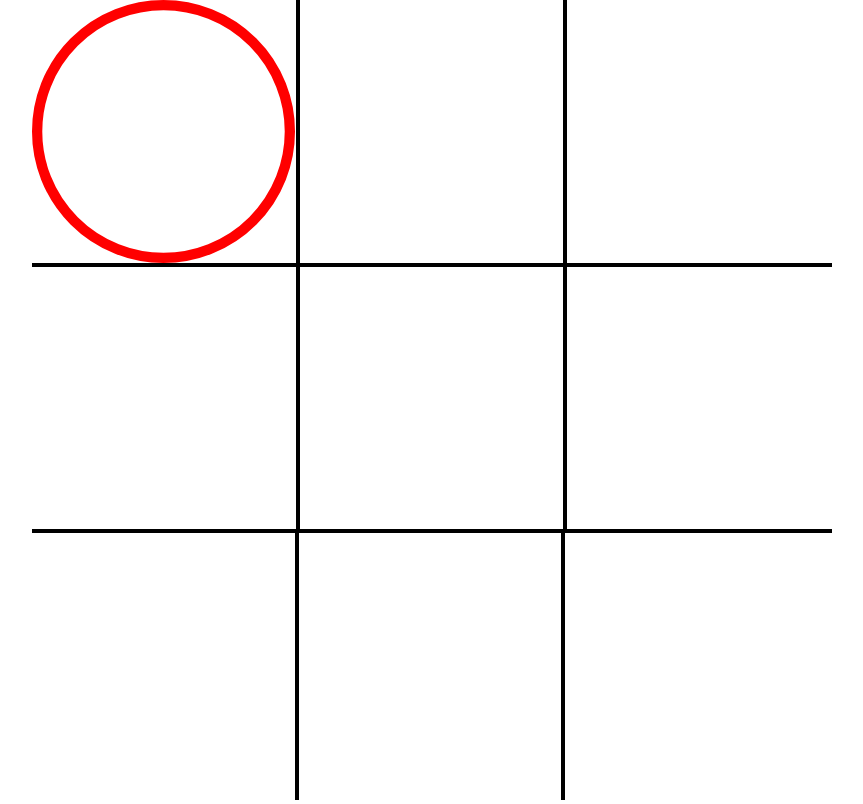
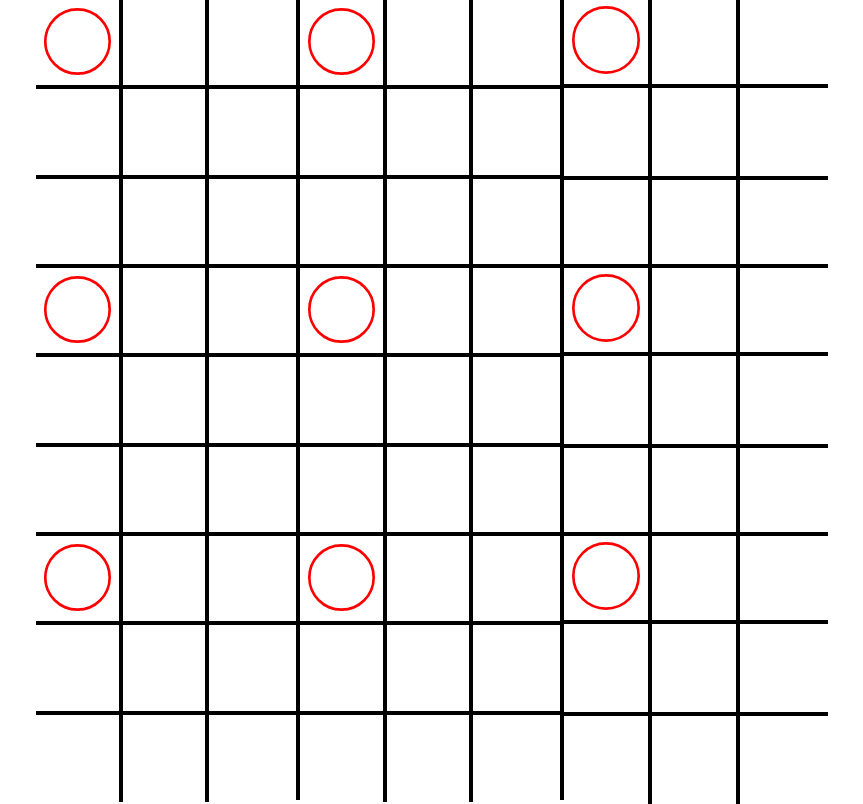
Before and after one commit to Fergus-Lai/ultimate-tic-tac-toe-frontend, a React (Vite) app: page /Board in a window 1280 px wide. Shown: the whole page, without its empty margins (208-1071 px from the left). Built offline with nearby package versions, Linux system fonts and the light colour scheme.

Commit message:
Board and React Router

```diff
--- a/package.json
+++ b/package.json
@@ -14,6 +14,7 @@
         "path": "^0.12.7",
         "react": "^19.0.0",
         "react-dom": "^19.0.0",
+        "react-router": "^7.2.0",
         "tailwindcss": "^4.0.8",
         "vite-tsconfig-paths": "^5.1.4"
     },
--- a/src/App.tsx
+++ /dev/null
@@ -1,10 +0,0 @@
-import { Board } from "./board/board";
-function App() {
-    return (
-        <>
-            <Board></Board>
-        </>
-    );
-}
-
-export default App;
--- /dev/null
+++ b/src/GameBoard.tsx
@@ -0,0 +1,17 @@
+import { Board } from "./board/Board";
+
+export const GameBoard: React.FC = () => {
+    return (
+        <div className="flex h-screen max-h-screen justify-center">
+            <div className="flex h-full w-fit flex-col items-center justify-center divide-y-4 divide-black dark:divide-neutral-400">
+                {[...Array(3)].map(() => (
+                    <div className="flex min-h-0 w-fit grow flex-row items-center justify-center divide-x-4 divide-black dark:divide-neutral-400">
+                        {[...Array(3)].map(() => (
+                            <Board />
+                        ))}
+                    </div>
+                ))}
+            </div>
+        </div>
+    );
+};
--- /dev/null
+++ b/src/Home.tsx
@@ -0,0 +1,16 @@
+import { NavLink } from "react-router";
+
+function Home() {
+    return (
+        <div className="flex h-screen w-screen items-center justify-center gap-6">
+            <NavLink to="/Board" className="h-1/4 w-1/12">
+                Local
+            </NavLink>
+            <NavLink to="/Board/Multiplayer/:pid" className="h-1/4 w-1/12">
+                Multiplayer
+            </NavLink>
+        </div>
+    );
+}
+
+export default Home;
--- a/src/board/board.tsx
+++ b/src/board/board.tsx
@@ -1,6 +1,6 @@
 import { useState } from "react";
 import { SquareState } from "~/board/SquareState";
-import { Square } from "~/board/square";
+import { Square } from "~/board/Square";
 
 export const Board: React.FC = () => {
     // eslint-disable-next-line @typescript-eslint/no-unused-vars
@@ -10,10 +10,10 @@ export const Board: React.FC = () => {
         [SquareState.Open, SquareState.Open, SquareState.Open],
     ]);
     return (
-        <div className="flex h-screen justify-center">
-            <div className="flex h-full w-fit flex-col divide-y-4 divide-black dark:divide-neutral-400">
+        <div className="flex aspect-square h-full items-center justify-center">
+            <div className="flex h-fit w-fit flex-col divide-y-4 divide-black dark:divide-neutral-400">
                 {board.map((row) => (
-                    <div className="flex h-1/3 w-full flex-row justify-center divide-x-4 divide-black dark:divide-neutral-400">
+                    <div className="gr flex flex-row justify-center divide-x-4 divide-black dark:divide-neutral-400">
                         {row.map((square) => (
                             <Square squareState={square}></Square>
                         ))}
--- a/src/board/square.tsx
+++ b/src/board/square.tsx
@@ -30,9 +30,10 @@ export const Square: React.FC<SquareProps> = ({ squareState }) => {
     }
 
     return (
-        <div className="flex aspect-square w-full">
+        <div className="flex aspect-square w-1/3">
             {squareState != SquareState.Open && (
                 <img
+                    className="flex p-2"
                     src={GetSquareImage(squareState)}
                     alt={GetSquareAlt(squareState)}
                 />
--- a/src/main.tsx
+++ b/src/main.tsx
@@ -1,10 +1,20 @@
 import { StrictMode } from "react";
 import { createRoot } from "react-dom/client";
 import "./index.css";
-import App from "./App.tsx";
+import Home from "./Home.tsx";
+import { BrowserRouter, Route, Routes } from "react-router";
+import { GameBoard } from "./GameBoard.tsx";
 
 createRoot(document.getElementById("root")!).render(
     <StrictMode>
-        <App />
+        <BrowserRouter>
+            <Routes>
+                <Route path="/" element={<Home />} />
+                <Route path="Board">
+                    <Route index element={<GameBoard />} />
+                    <Route path="Multiplayer" element={<GameBoard />} />
+                </Route>
+            </Routes>
+        </BrowserRouter>
     </StrictMode>,
 );
```
Also changed, not shown: 1 other file (tests, documents, lock files or other folders).
